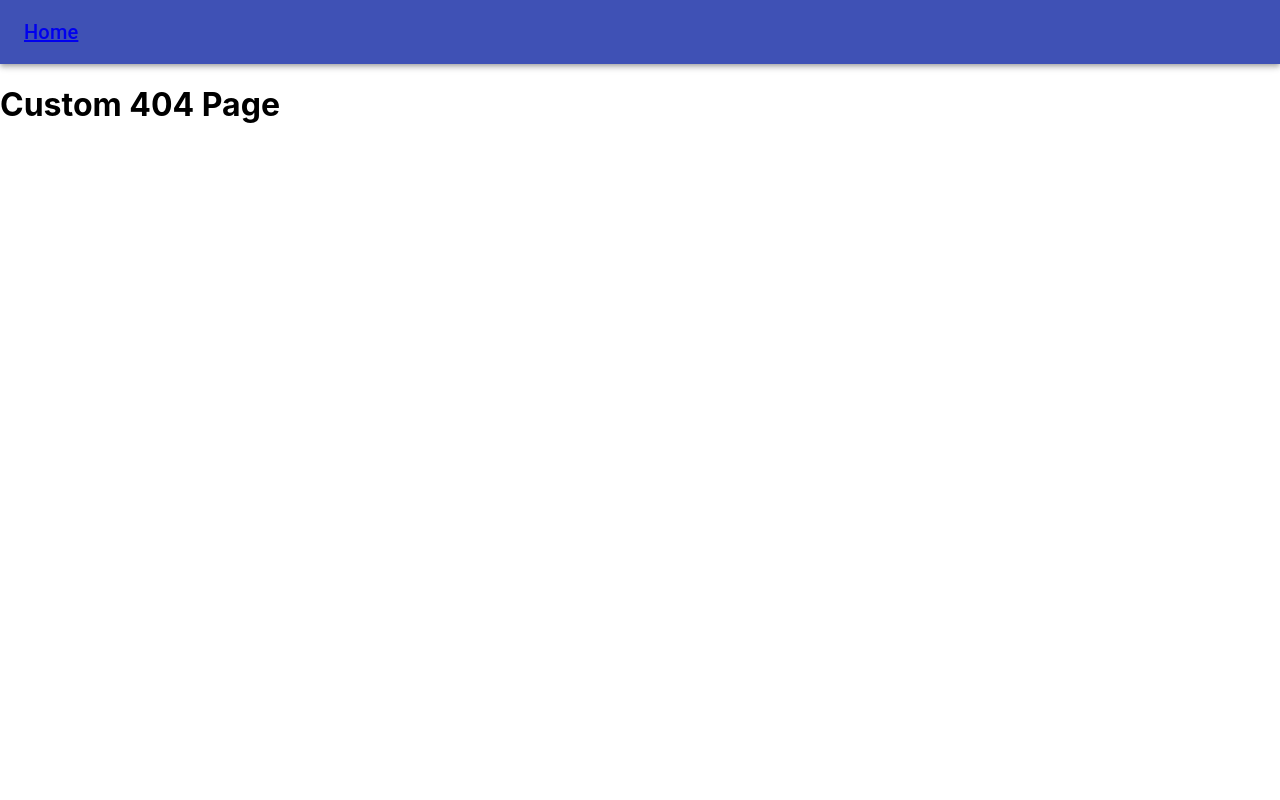
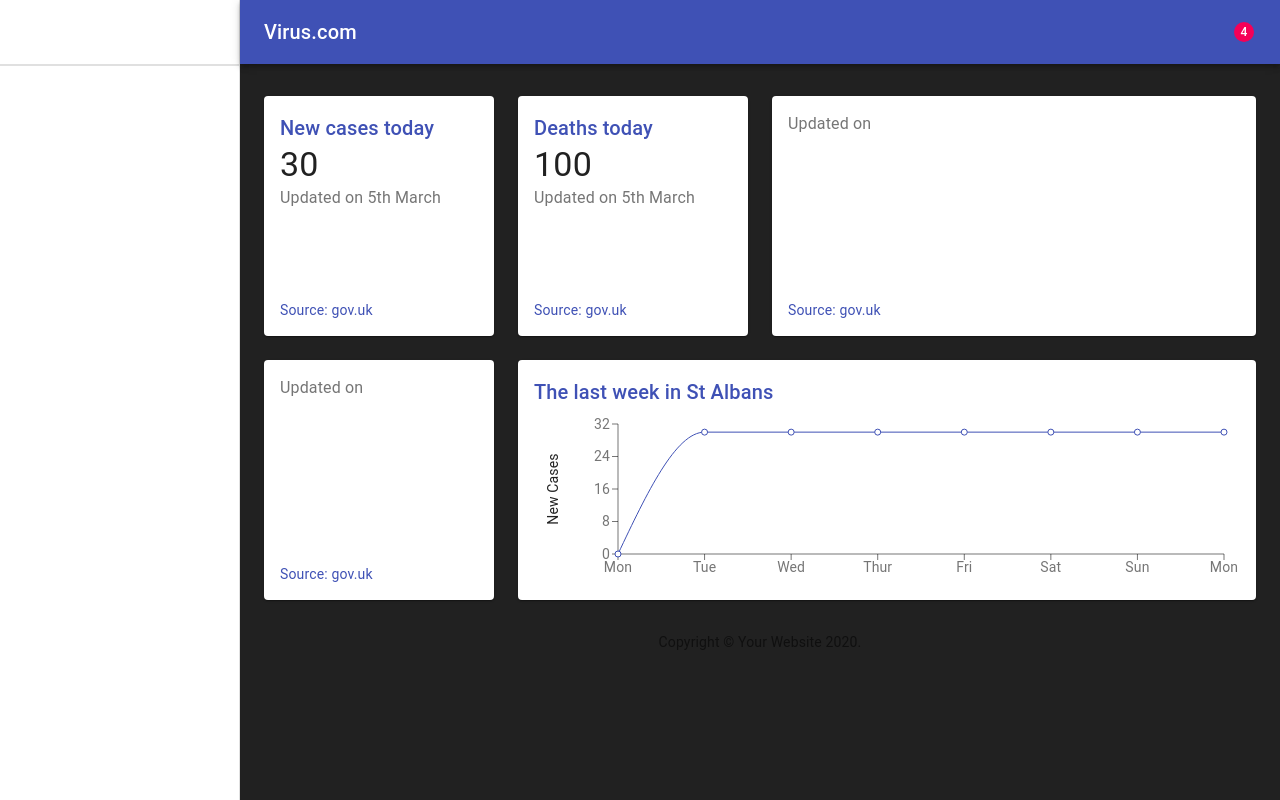
Before and after one commit to perrinjack/Coranavirus-Portal, a React (Create React App) app: page /jj in a window 1280 px wide. Before the commit this address had no page. Built offline with nearby package versions, Linux system fonts and the light colour scheme.

Commit message:
Styled up front page on test route /jj

```diff
--- a/package.json
+++ b/package.json
@@ -18,6 +18,7 @@
     "react-redux": "^7.2.2",
     "react-router-dom": "^5.2.0",
     "react-scripts": "3.4.4",
+    "recharts": "^1.8.5",
     "redux": "^4.0.5"
   },
   "scripts": {
--- a/src/App.js
+++ b/src/App.js
@@ -1,6 +1,7 @@
 import React from 'react';
 import { BrowserRouter as Router, Switch, Route } from 'react-router-dom';
 import Form from './Form';
+import Dashboard from './dashboard.js';
 import Test from './text';
 import AppBar from '@material-ui/core/AppBar';
 import Toolbar from '@material-ui/core/Toolbar';
@@ -15,14 +16,17 @@ function App() {
       <div>
         {/* A <Switch> looks through its children <Route>s and
           renders the first one that matches the current URL. */}
-        <AppBar position="static">
+        {/* <AppBar position="static">
           <Toolbar component={Link} to="/">
             <Typography variant="h6">Home</Typography>
           </Toolbar>
-        </AppBar>
+        </AppBar> */}
         <Switch>
           <Route exact path="/">
             <Form />
+          </Route>
+          <Route exact path="/jj">
+            <Dashboard />
           </Route>
           <Route exact path="/results">
             {location ? <Test /> : <Redirect to="/" />}
--- /dev/null
+++ b/src/Chart.js
@@ -0,0 +1,68 @@
+import * as React from 'react';
+import { useTheme } from '@material-ui/core/styles';
+import {
+  LineChart,
+  Line,
+  XAxis,
+  YAxis,
+  Label,
+  ResponsiveContainer,
+} from 'recharts';
+import Title from './Title';
+
+// Generate Sales Data
+function createData(time, amount) {
+  return { time, amount };
+}
+
+const data = [
+  createData('Mon', 0),
+  createData('Tue', 30),
+  createData('Wed', 30),
+  createData('Thur', 30),
+  createData('Fri', 30),
+  createData('Sat', 30),
+  createData('Sun', 30),
+  createData('Mon', 30),
+];
+
+export default function Chart() {
+  const theme = useTheme();
+
+  return (
+    <React.Fragment>
+      <Title>The last week in St Albans</Title>
+      <ResponsiveContainer>
+        <LineChart
+          data={data}
+          margin={{
+            top: 16,
+            right: 16,
+            bottom: 0,
+            left: 24,
+          }}
+        >
+          <XAxis dataKey="time" stroke={theme.palette.text.secondary} />
+          <YAxis stroke={theme.palette.text.secondary}>
+            <Label
+              angle={270}
+              position="left"
+              style={{
+                textAnchor: 'middle',
+                fill: theme.palette.text.primary,
+              }}
+            >
+              New Cases
+            </Label>
+          </YAxis>
+          <Line
+            type="monotone"
+            dataKey="amount"
+            stroke={theme.palette.primary.main}
+            dot={true}
+          />
+        </LineChart>
+      </ResponsiveContainer>
+    </React.Fragment>
+  );
+}
--- /dev/null
+++ b/src/Title.js
@@ -0,0 +1,17 @@
+import * as React from 'react';
+import PropTypes from 'prop-types';
+import Typography from '@material-ui/core/Typography';
+
+function Title(props) {
+  return (
+    <Typography component="h2" variant="h6" color="primary" >
+      {props.children}
+    </Typography>
+  );
+}
+
+Title.propTypes = {
+  children: PropTypes.node,
+};
+
+export default Title;
--- /dev/null
+++ b/src/dashboard.js
@@ -0,0 +1,227 @@
+import * as React from 'react';
+import clsx from 'clsx';
+import { makeStyles } from '@material-ui/core/styles';
+import CssBaseline from '@material-ui/core/CssBaseline';
+import Drawer from '@material-ui/core/Drawer';
+import Box from '@material-ui/core/Box';
+import AppBar from '@material-ui/core/AppBar';
+import Toolbar from '@material-ui/core/Toolbar';
+import List from '@material-ui/core/List';
+import Typography from '@material-ui/core/Typography';
+import Divider from '@material-ui/core/Divider';
+import IconButton from '@material-ui/core/IconButton';
+import Badge from '@material-ui/core/Badge';
+import Container from '@material-ui/core/Container';
+import Grid from '@material-ui/core/Grid';
+import Paper from '@material-ui/core/Paper';
+import Link from '@material-ui/core/Link';
+// import MenuIcon from '@material-ui/icons/Menu';
+// import ChevronLeftIcon from '@material-ui/icons/ChevronLeft';
+// import NotificationsIcon from '@material-ui/icons/Notifications';
+// import { mainListItems, secondaryListItems } from './listItems';
+import Chart from './Chart';
+import Deposits from './deposits';
+// import Orders from './Orders';
+
+function Copyright() {
+  return (
+    <Typography variant="body2" color="textSecondary" align="center">
+      {'Copyright © '}
+      <Link color="inherit" href="https://material-ui.com/">
+        Your Website
+      </Link>{' '}
+      {new Date().getFullYear()}
+      {'.'}
+    </Typography>
+  );
+}
+
+const drawerWidth = 240;
+
+const useStyles = makeStyles((theme) => ({
+  root: {
+    display: 'flex',
+  },
+  toolbar: {
+    paddingRight: 24, // keep right padding when drawer closed
+  },
+  toolbarIcon: {
+    display: 'flex',
+    alignItems: 'center',
+    justifyContent: 'flex-end',
+    padding: '0 8px',
+    ...theme.mixins.toolbar,
+  },
+  appBar: {
+    zIndex: theme.zIndex.drawer + 1,
+    transition: theme.transitions.create(['width', 'margin'], {
+      easing: theme.transitions.easing.sharp,
+      duration: theme.transitions.duration.leavingScreen,
+    }),
+  },
+  appBarShift: {
+    marginLeft: drawerWidth,
+    width: `calc(100% - ${drawerWidth}px)`,
+    transition: theme.transitions.create(['width', 'margin'], {
+      easing: theme.transitions.easing.sharp,
+      duration: theme.transitions.duration.enteringScreen,
+    }),
+  },
+  menuButton: {
+    marginRight: 36,
+  },
+  menuButtonHidden: {
+    display: 'none',
+  },
+  title: {
+    flexGrow: 1,
+  },
+  drawerPaper: {
+    position: 'relative',
+    whiteSpace: 'nowrap',
+    width: drawerWidth,
+    transition: theme.transitions.create('width', {
+      easing: theme.transitions.easing.sharp,
+      duration: theme.transitions.duration.enteringScreen,
+    }),
+  },
+  drawerPaperClose: {
+    overflowX: 'hidden',
+    transition: theme.transitions.create('width', {
+      easing: theme.transitions.easing.sharp,
+      duration: theme.transitions.duration.leavingScreen,
+    }),
+    width: theme.spacing(7),
+    [theme.breakpoints.up('sm')]: {
+      width: theme.spacing(9),
+    },
+  },
+  appBarSpacer: theme.mixins.toolbar,
+  content: {
+    backgroundColor:
+      theme.palette.mode === 'light'
+        ? theme.palette.grey[100]
+        : theme.palette.grey[900],
+    flexGrow: 1,
+    height: '100vh',
+    overflow: 'auto',
+  },
+  container: {
+    paddingTop: theme.spacing(4),
+    paddingBottom: theme.spacing(4),
+  },
+  paper: {
+    padding: theme.spacing(2),
+    display: 'flex',
+    overflow: 'auto',
+    flexDirection: 'column',
+  },
+  fixedHeight: {
+    height: 240,
+  },
+}));
+
+export default function Dashboard() {
+  const classes = useStyles();
+  const [open, setOpen] = React.useState(true);
+  const toggleDrawer = () => {
+    setOpen(!open);
+  };
+  const fixedHeightPaper = clsx(classes.paper, classes.fixedHeight);
+
+  return (
+    <div className={classes.root}>
+      <CssBaseline />
+      <AppBar
+        position="absolute"
+        className={clsx(classes.appBar, open && classes.appBarShift)}
+      >
+        <Toolbar className={classes.toolbar}>
+          <IconButton
+            edge="start"
+            color="inherit"
+            aria-label="open drawer"
+            onClick={toggleDrawer}
+            className={clsx(
+              classes.menuButton,
+              open && classes.menuButtonHidden
+            )}
+          >
+            {/* <MenuIcon /> */}
+          </IconButton>
+          <Typography
+            component="h1"
+            variant="h6"
+            color="inherit"
+            noWrap
+            className={classes.title}
+          >
+            Virus.com
+          </Typography>
+          <IconButton color="inherit">
+            <Badge badgeContent={4} color="secondary">
+              {/* <NotificationsIcon /> */}
+            </Badge>
+          </IconButton>
+        </Toolbar>
+      </AppBar>
+      <Drawer
+        variant="permanent"
+        classes={{
+          paper: clsx(classes.drawerPaper, !open && classes.drawerPaperClose),
+        }}
+        open={open}
+      >
+        <div className={classes.toolbarIcon}>
+          <IconButton onClick={toggleDrawer}>
+            {/* <ChevronLeftIcon /> */}
+          </IconButton>
+        </div>
+        <Divider />
+        {/* <List>{mainListItems}</List> */}
+        <Divider />
+        {/* <List>{secondaryListItems}</List> */}
+      </Drawer>
+      <main className={classes.content}>
+        <div className={classes.appBarSpacer} />
+        <Container maxWidth="lg" className={classes.container}>
+          <Grid container spacing={3}>
+            {/* Chart */}
+
+            {/* Recent Deposits */}
+            <Grid item xs={12} md={4} lg={3}>
+              <Paper className={fixedHeightPaper}>
+                <Deposits title="New cases today" data={30} date="5th March" />
+              </Paper>
+            </Grid>
+            <Grid item xs={12} md={4} lg={3}>
+              <Paper className={fixedHeightPaper}>
+                <Deposits title="Deaths today" data={100} date="5th March" />
+              </Paper>
+            </Grid>
+            <Grid item xs={12} md={6} lg={6}>
+              <Paper className={fixedHeightPaper}>
+                <Deposits />
+              </Paper>
+            </Grid>
+
+            <Grid item xs={12} md={6} lg={3}>
+              <Paper className={fixedHeightPaper}>
+                <Deposits />
+              </Paper>
+            </Grid>
+            {/* Recent Orders */}
+            <Grid item xs={12} md={8} lg={9}>
+              <Paper className={fixedHeightPaper}>
+                <Chart />
+              </Paper>
+            </Grid>
+          </Grid>
+          <Box pt={4}>
+            <Copyright />
+          </Box>
+        </Container>
+      </main>
+    </div>
+  );
+}
--- /dev/null
+++ b/src/deposits.js
@@ -0,0 +1,38 @@
+import * as React from 'react';
+import Link from '@material-ui/core/Link';
+import { makeStyles } from '@material-ui/core/styles';
+import Typography from '@material-ui/core/Typography';
+import Title from './Title';
+
+function preventDefault(event) {
+  event.preventDefault();
+}
+
+const useStyles = makeStyles({
+  depositContext: {
+    flex: 1,
+  },
+});
+
+export default function Deposits(props) {
+  const classes = useStyles();
+  return (
+    <React.Fragment>
+      <Title>{props.title}</Title>
+      <Typography component="p" variant="h4">
+        {props.data}
+      </Typography>
+
+
+      <Typography color="textSecondary" className={classes.depositContext}>
+        Updated on {props.date}
+      </Typography>
+
+      <div>
+        <Link color="primary" href="#" onClick={preventDefault}>
+          Source: gov.uk
+        </Link>
+      </div>
+    </React.Fragment>
+  );
+}
```
Also changed, not shown: 1 other file (tests, documents, lock files or other folders).
